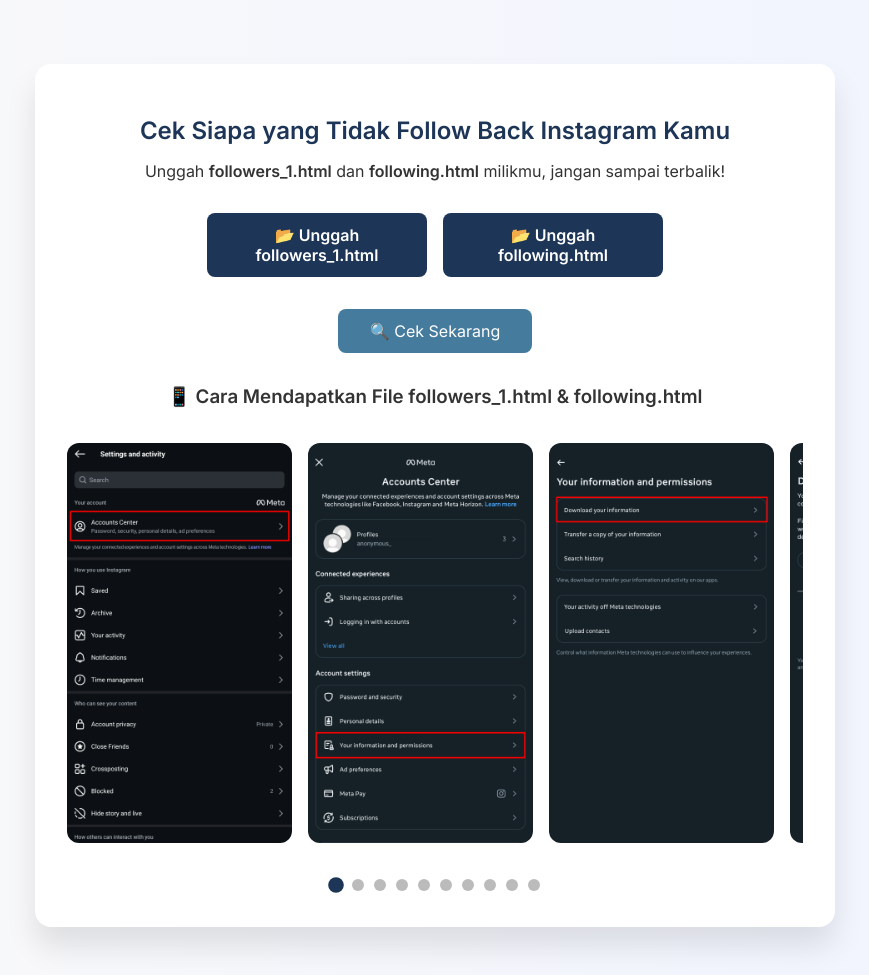
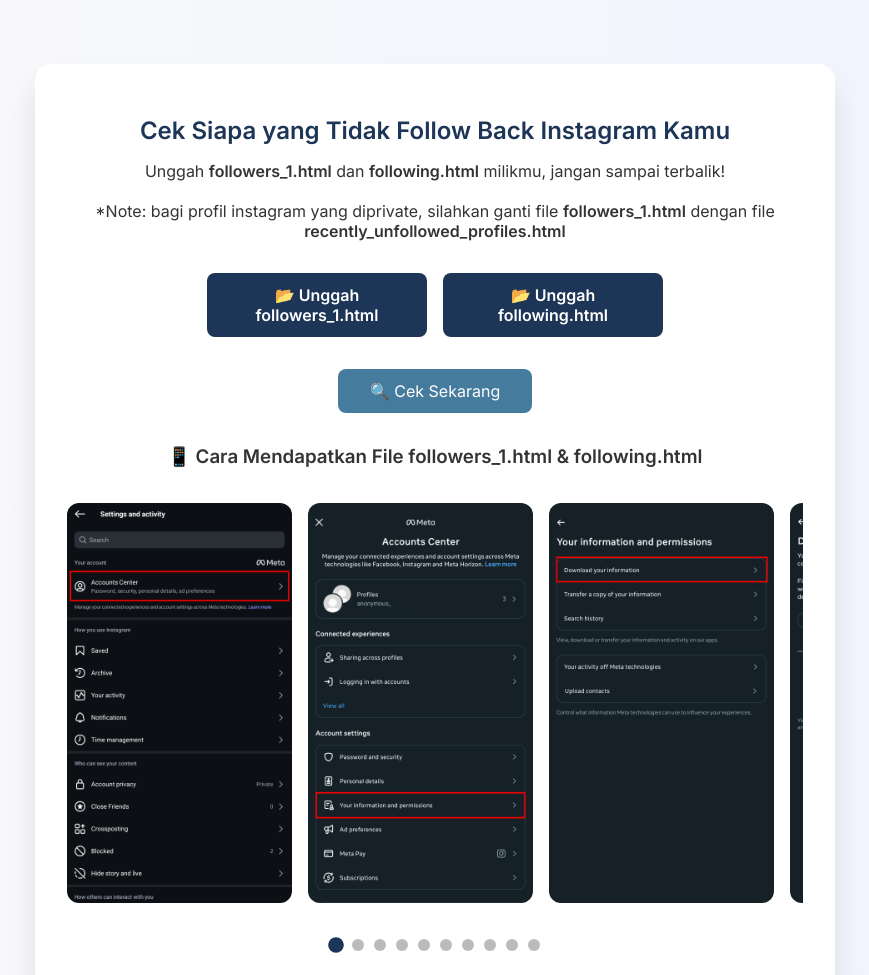
Before and after one commit to demile02/igchecker, a plain HTML site: page index.html in a window 1280 px wide. Shown: the top 975 px of the page, without its empty margins (205-1074 px from the left). Drawn offline with Linux system fonts and the light colour scheme.

Commit message:
update 5

```diff
--- a/index.html
+++ b/index.html
@@ -11,7 +11,8 @@
 <body>
   <div class="container">
     <h2>Cek Siapa yang Tidak Follow Back Instagram Kamu</h2>
-    <p>Unggah <strong>followers_1.html</strong> dan <strong>following.html</strong> milikmu, jangan sampai terbalik!</p>
+    <p>Unggah <strong>followers_1.html</strong> dan <strong>following.html</strong> milikmu, jangan sampai terbalik!<br/><br/>*Note: bagi profil instagram yang diprivate, silahkan ganti file <strong>followers_1.html</strong> dengan file <strong>recently_unfollowed_profiles.html</strong></p>
+ </p>
 
     <div class="upload-group">
     <label for="followersFile" class="upload-btn" id="followersLabel">📂 Unggah followers_1.html</label>
```
